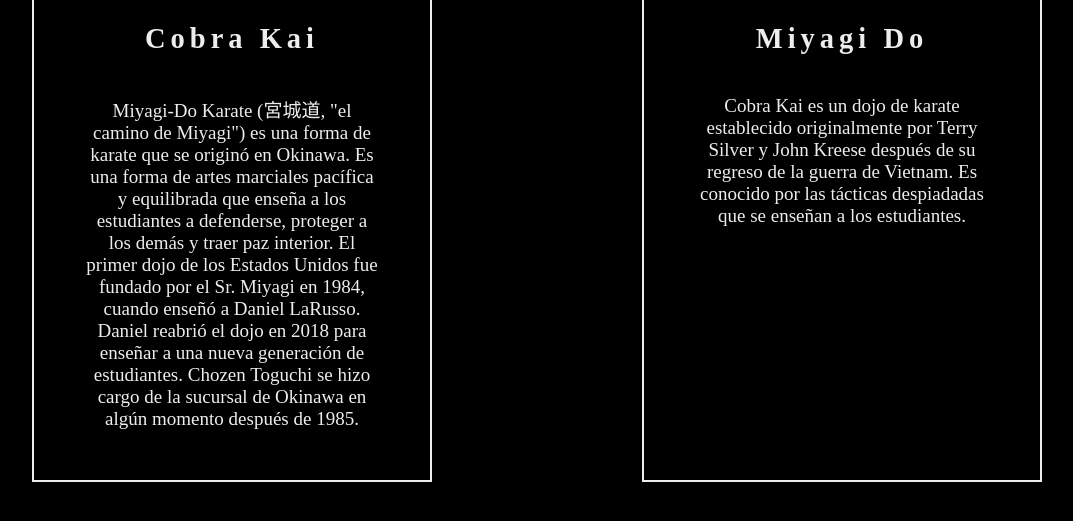
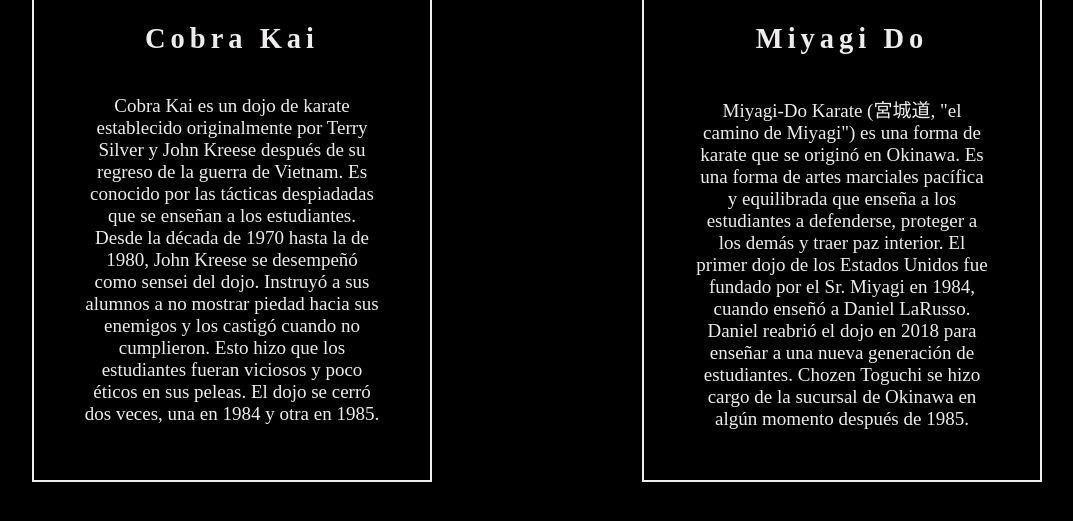
Before and after one commit to FacundoMarino/proyecto-final, a website: page index.html in a window 1280 px wide. Shown: the part 1059-1580 px from the top of the page, without its empty margins (103-1176 px from the left). Drawn offline with nearby package versions, Linux system fonts and the light colour scheme.

Commit message:
Update index.html

```diff
--- a/index.html
+++ b/index.html
@@ -32,14 +32,16 @@
                 <img  class="card__img" src="img/logocobra.jpg" alt="logo Cobra Kai">
                                 <h2 class="fontSizes-large">Cobra Kai</h3>
                                 <p>
-                                    Miyagi-Do Karate (宮城道, "el camino de Miyagi") es una forma de karate que se originó en Okinawa. Es una forma de artes marciales pacífica y equilibrada que enseña a los estudiantes a defenderse, proteger a los demás y traer paz interior. El primer dojo de los Estados Unidos fue fundado por el Sr. Miyagi en 1984, cuando enseñó a Daniel LaRusso. Daniel reabrió el dojo en 2018 para enseñar a una nueva generación de estudiantes. Chozen Toguchi se hizo cargo de la sucursal de Okinawa en algún momento después de 1985.
+                                    Cobra Kai es un dojo de karate establecido originalmente por Terry Silver y John Kreese después de su regreso de la guerra de Vietnam. Es conocido por las tácticas despiadadas que se enseñan a los estudiantes.
+                                    Desde la década de 1970 hasta la de 1980, John Kreese se desempeñó como sensei del dojo. Instruyó a sus alumnos a no mostrar piedad hacia sus enemigos y los castigó cuando no cumplieron. Esto hizo que los estudiantes fueran viciosos y poco éticos en sus peleas. El dojo se cerró dos veces, una en 1984 y otra en 1985.
                                 </p>
             </div>
             <div id="miyagi__card" class="card fontSizes--large">
                 <img class="card__img" src="img/Miyagi.png" alt="logo Miyagi Do">
                                 <h2 class="fontSizes-large">Miyagi Do</h3>
                                 <p>
-                                    Cobra Kai es un dojo de karate establecido originalmente por Terry Silver y John Kreese después de su regreso de la guerra de Vietnam. Es conocido por las tácticas despiadadas que se enseñan a los estudiantes.
+                                    Miyagi-Do Karate (宮城道, "el camino de Miyagi") es una forma de karate que se originó en Okinawa. Es una forma de artes marciales pacífica y equilibrada que enseña a los estudiantes a defenderse, proteger a los demás y traer paz interior. El primer dojo de los Estados Unidos fue fundado por el Sr. Miyagi en 1984, cuando enseñó a Daniel LaRusso. Daniel reabrió el dojo en 2018 para enseñar a una nueva generación de estudiantes. Chozen Toguchi se hizo cargo de la sucursal de Okinawa en algún momento después de 1985.
+
                                 </p>
             </div>
             <div id="eagle__card" class="card fontSizes--large">
```
